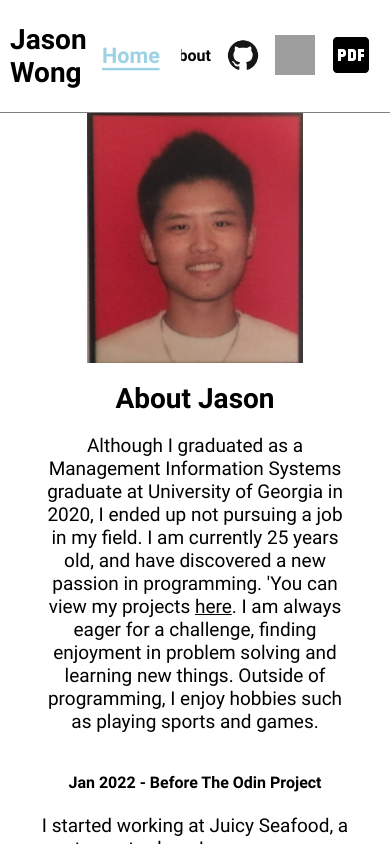
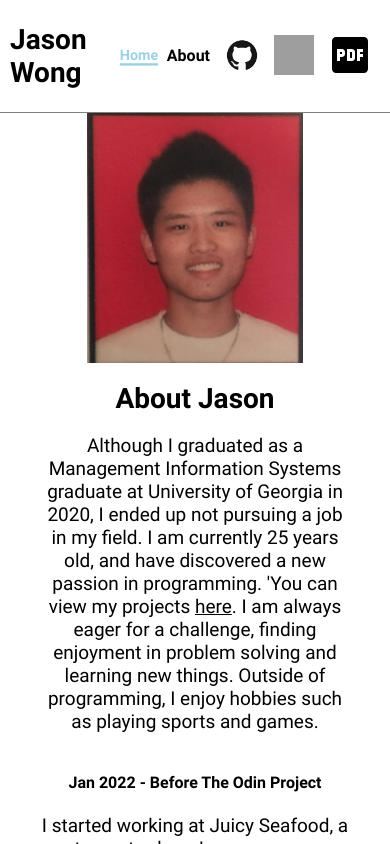
Before and after one commit to jw287962/portfolio_project, a React (Create React App) app: page /portfolio_project/about in a window 390 px wide. In both pictures the pointer is over the link 133 px from the left and 56 px from the top of the page. Shown: the top 844 px of the page. Built offline with nearby package versions, Linux system fonts and the light colour scheme; grey boxes are pictures that could not be loaded.

Commit message:
nav for mobile

```diff
--- a/src/css/nav.css
+++ b/src/css/nav.css
@@ -67,4 +67,14 @@
   .navList {
     padding-left: 15px;
   }
+
+  .navList > li > a:hover {
+    color: rgb(156, 210, 228);
+    font-size: 12px;
+    width: auto;
+    /* border-bottom: 2px solid rgb(156, 210, 228); */
+  }
+  .navList > li > a:hover::after {
+    width: auto;
+  }
 }
```
